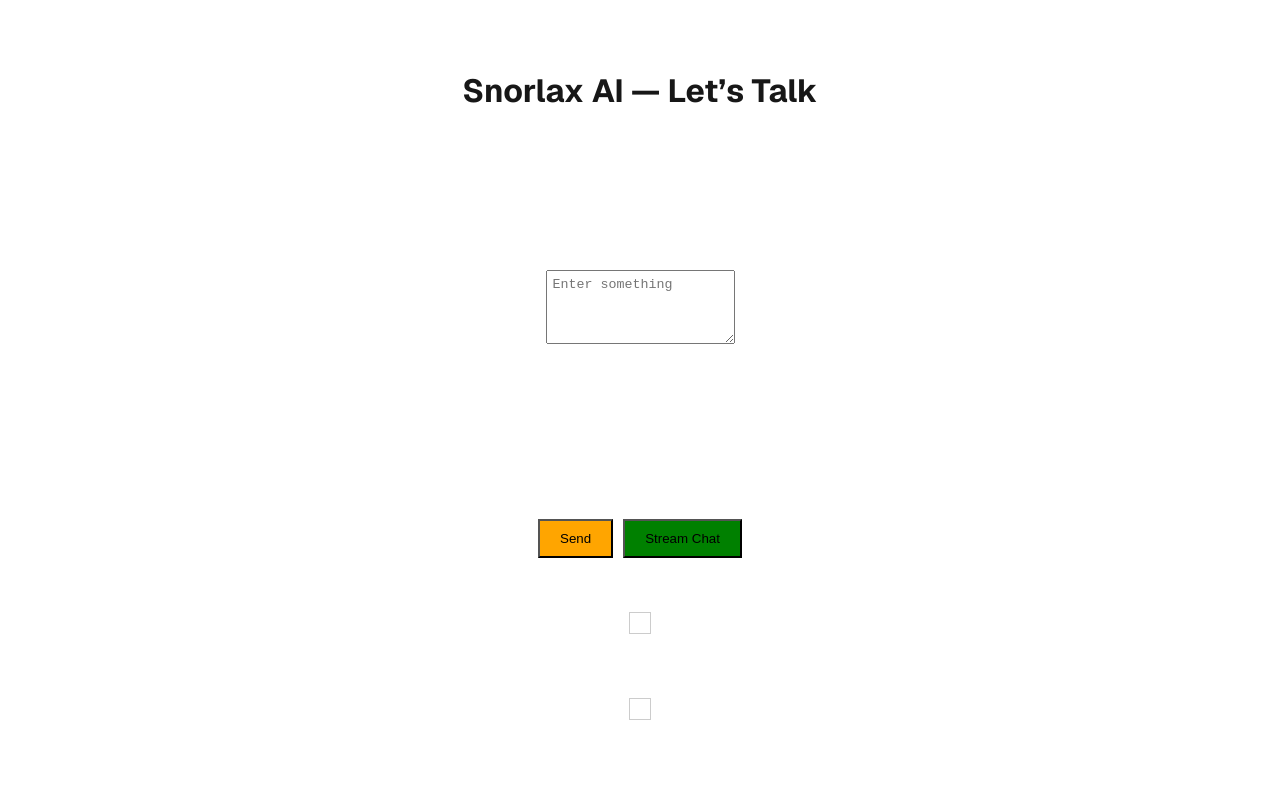
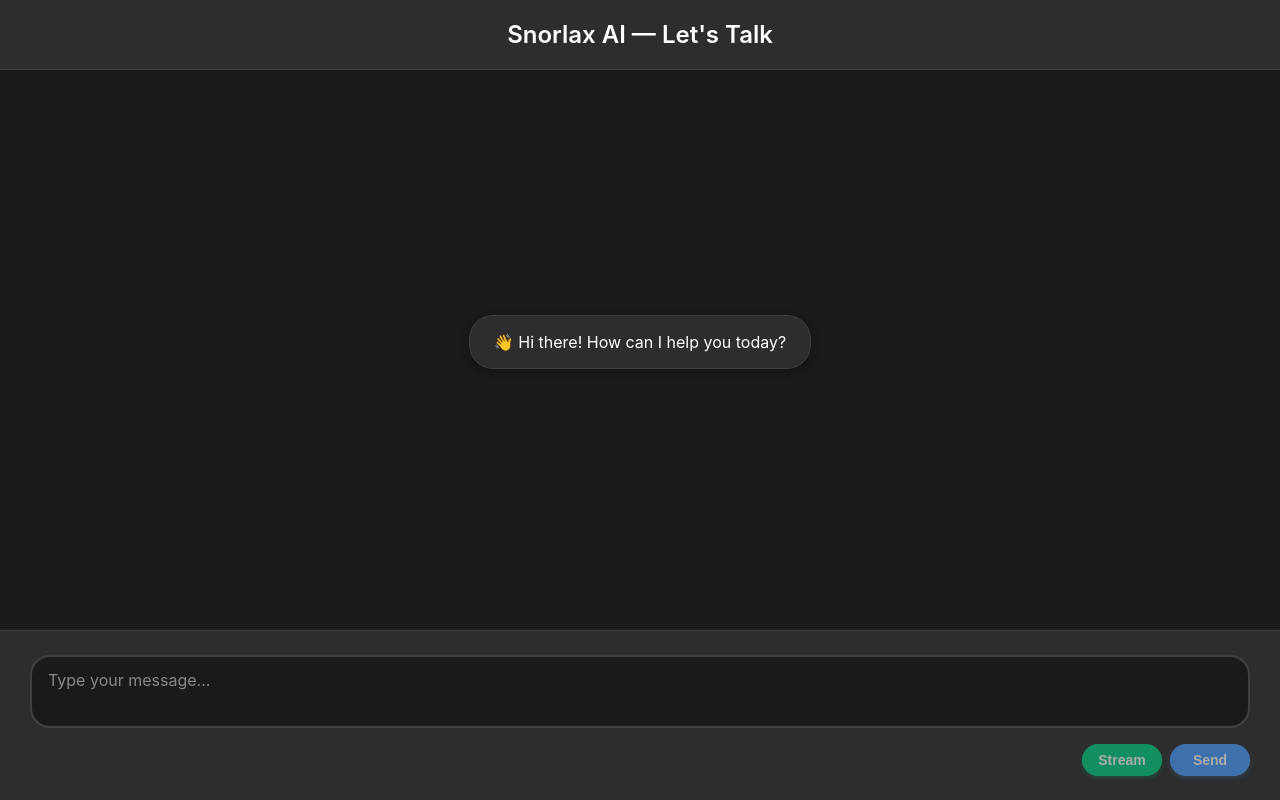
Before and after one commit to Ravi-Ranjan-Sharma-droid/AI-Stream-app, a Next.js app: page / in a window 1280 px wide. Built offline with nearby package versions, Linux system fonts and the light colour scheme.

Commit message:
layout add by claude

```diff
--- a/app/page.js
+++ b/app/page.js
@@ -1,18 +1,35 @@
 "use client";
 import Image from "next/image";
 import styles from "./page.module.css";
-import { useState } from "react";
+import { useState, useEffect, useRef } from "react";
 
 export default function Home() {
   const [message, setMessage] = useState("");
   const [response, setResponse] = useState("");
-  const [streaming, setStreaming] = useState("");
-  const [loading, setLoading] = useState("");
+  const [streaming, setStreaming] = useState(false);
+  const [loading, setLoading] = useState(false);
   const [streamResponse, setStreamResponse] = useState("");
+  const messagesEndRef = useRef(null);
+  const responseAreaRef = useRef(null);
+
+  // Auto scroll to bottom when new content is added
+  const scrollToBottom = () => {
+    if (responseAreaRef.current) {
+      responseAreaRef.current.scrollTop = responseAreaRef.current.scrollHeight;
+    }
+  };
+
+  // Scroll when responses change
+  useEffect(() => {
+    scrollToBottom();
+  }, [response, streamResponse]);
 
   const handleChat = async () => {
+    if (!message.trim()) return;
+
     setLoading(true);
     setResponse("");
+    setStreamResponse("");
 
     try {
       const res = await fetch("/api/nap", {
@@ -25,6 +42,7 @@
 
       const data = await res.json();
       setResponse(data.response);
+      setMessage(""); // Clear input after sending
     } catch (error) {
       setResponse(`Error ${error.message}`);
     }
@@ -32,8 +50,11 @@
   };
 
   const handleStreamChat = async () => {
+    if (!message.trim()) return;
+
     setStreaming(true);
     setStreamResponse("");
+    setResponse("");
 
     try {
       const res = await fetch("/api/chat-stream", {
@@ -51,16 +72,22 @@
         const { done, value } = await reader.read();
         if (done) break;
 
-        const chunk = decoder.decode(value)
-        const lines = chunk.split("\n")
+        const chunk = decoder.decode(value);
+        const lines = chunk.split("\n");
 
         for (const line of lines) {
           if (line.startsWith("data: ")) {
             const data = JSON.parse(line.substring(6));
-            setStreamResponse((prev) => prev + data.content)
+            setStreamResponse((prev) => {
+              const newContent = prev + data.content;
+              // Trigger scroll after state update
+              setTimeout(scrollToBottom, 10);
+              return newContent;
+            });
           }
         }
       }
+      setMessage(""); // Clear input after streaming completes
     } catch (error) {
       console.error("Error parsing stream data:", error);
     }
@@ -69,58 +96,66 @@
 
   return (
     <div className={styles.page}>
-      <h1>Snorlax AI — Let’s Talk</h1>
-      <div>
+      <div className={styles.container}>
+        <h1 className={styles.title}>Snorlax AI — Let's Talk</h1>
+
+        <div ref={responseAreaRef} className={styles.responseSection}>
+          {!response && !streamResponse && (
+            <div className={styles.welcomeMessage}>
+              <p>👋 Hi there! How can I help you today?</p>
+            </div>
+          )}
+
+          {response && (
+            <div className={styles.responseBox}>
+              <div className={styles.responseTitle}>AI Response</div>
+              <div className={styles.responseContent}>{response}</div>
+            </div>
+          )}
+
+          {streamResponse && (
+            <div className={styles.responseBox}>
+              <div className={styles.responseTitle}>AI Stream</div>
+              <div className={styles.responseContent}>{streamResponse}</div>
+            </div>
+          )}
+          <div ref={messagesEndRef} />
+        </div>
+
+        <div className={styles.inputSection}>
           <textarea
             value={message}
             onChange={(e) => setMessage(e.target.value)}
-          placeholder="Enter something"
-          rows={4}
-          style={{
-            width: "100%",
-            marginBottom: "10px",
-            padding: "6px",
+            placeholder="Type your message..."
+            rows={2}
+            className={styles.textarea}
+            onKeyDown={(e) => {
+              if (e.key === "Enter" && !e.shiftKey) {
+                e.preventDefault();
+                if (message.trim() && !loading && !streaming) {
+                  handleChat();
+                }
+              }
             }}
           />
-      </div>
-      <div>
+
+          <div className={styles.buttonGroup}>
+            <button
+              onClick={handleStreamChat}
+              disabled={loading || streaming || !message.trim()}
+              className={`${styles.button} ${styles.streamButton}`}
+            >
+              {streaming ? "Streaming..." : "Stream"}
+            </button>
             <button
               onClick={handleChat}
-          style={{
-            padding: "10px 20px",
-            backgroundColor: "orange",
-          }}
+              disabled={loading || streaming || !message.trim()}
+              className={`${styles.button} ${styles.sendButton}`}
             >
-          {loading ? "Thinking..." : "Send"}
-        </button>
-        <button
-          onClick={handleStreamChat}
-          style={{
-            padding: "10px 20px",
-            backgroundColor: "green",
-            marginLeft: "10px",
-          }}
-        >
-          {loading ? "Thinking..." : "Stream Chat"}
+              {loading ? "Sending..." : "Send"}
             </button>
           </div>
-      <div
-        style={{
-          border: "1px solid #ccc",
-          padding: "10px",
-          whiteSpace: "pre-wrap",
-        }}
-      >
-        {response}
         </div>
-      <div
-        style={{
-          border: "1px solid #ccc",
-          padding: "10px",
-          whiteSpace: "pre-wrap",
-        }}
-      >
-        {streamResponse}
       </div>
     </div>
   );
--- a/app/page.module.css
+++ b/app/page.module.css
@@ -1,167 +1,245 @@
 .page {
-  --gray-rgb: 0, 0, 0;
-  --gray-alpha-200: rgba(var(--gray-rgb), 0.08);
-  --gray-alpha-100: rgba(var(--gray-rgb), 0.05);
-
-  --button-primary-hover: #383838;
-  --button-secondary-hover: #f2f2f2;
-
-  display: grid;
-  grid-template-rows: 20px 1fr 20px;
-  align-items: center;
-  justify-items: center;
-  min-height: 100svh;
-  padding: 80px;
-  gap: 64px;
-  font-family: var(--font-geist-sans);
+  min-height: 100vh;
+  background: #0f0f0f;
+  display: flex;
+  justify-content: center;
+  align-items: stretch;
+  padding: 0;
+  font-family: -apple-system, BlinkMacSystemFont, 'Segoe UI', Roboto, sans-serif;
 }
 
-@media (prefers-color-scheme: dark) {
+.container {
+  width: 100%;
+  height: 100vh;
+  display: flex;
+  flex-direction: column;
+  background: #1a1a1a;
+  overflow: hidden;
+}
+
+.title {
+  background: #2d2d2d;
+  color: #ffffff;
+  text-align: center;
+  font-size: 1.5rem;
+  font-weight: 600;
+  margin: 0;
+  padding: 20px;
+  box-shadow: 0 2px 4px rgba(0, 0, 0, 0.3);
+  flex-shrink: 0;
+  border-bottom: 1px solid #404040;
+}
+
+.inputSection {
+  padding: 20px;
+  background: #2d2d2d;
+  border-top: 1px solid #404040;
+  flex-shrink: 0;
+}
+
+.textarea {
+  width: 100%;
+  min-height: 50px;
+  max-height: 120px;
+  padding: 12px 16px;
+  border: 2px solid #404040;
+  border-radius: 20px;
+  font-size: 15px;
+  font-family: inherit;
+  resize: none;
+  margin-bottom: 12px;
+  transition: all 0.2s ease;
+  background: #1a1a1a;
+  box-sizing: border-box;
+  color: #ffffff;
+  line-height: 1.4;
+}
+
+.textarea:focus {
+  outline: none;
+  border-color: #4a9eff;
+  box-shadow: 0 0 0 3px rgba(74, 158, 255, 0.2);
+}
+
+.textarea::placeholder {
+  color: #888888;
+}
+
+.buttonGroup {
+  display: flex;
+  gap: 8px;
+  justify-content: flex-end;
+}
+
+.button {
+  padding: 8px 16px;
+  border: none;
+  border-radius: 18px;
+  font-size: 14px;
+  font-weight: 600;
+  cursor: pointer;
+  transition: all 0.2s ease;
+  color: white;
+  min-width: 80px;
+}
+
+.button:disabled {
+  opacity: 0.6;
+  cursor: not-allowed;
+  transform: none;
+}
+
+.sendButton {
+  background: #4a9eff;
+  box-shadow: 0 2px 4px rgba(74, 158, 255, 0.3);
+}
+
+.sendButton:not(:disabled):hover {
+  background: #3d8bdb;
+  transform: translateY(-1px);
+}
+
+.streamButton {
+  background: #00d084;
+  box-shadow: 0 2px 4px rgba(0, 208, 132, 0.3);
+}
+
+.streamButton:not(:disabled):hover {
+  background: #00b874;
+  transform: translateY(-1px);
+}
+
+.responseSection {
+  flex: 1;
+  overflow-y: auto;
+  padding: 20px;
+  display: flex;
+  flex-direction: column;
+  gap: 16px;
+  background: #1a1a1a;
+}
+
+.responseBox {
+  max-width: 70%;
+  background: #2d2d2d;
+  border-radius: 18px;
+  padding: 12px 16px;
+  box-shadow: 0 2px 8px rgba(0, 0, 0, 0.3);
+  align-self: flex-start;
+  border: 1px solid #404040;
+  position: relative;
+  margin-bottom: 4px;
+}
+
+.responseBox:last-child {
+  margin-bottom: 0;
+}
+
+.responseTitle {
+  background: #4a9eff;
+  color: white;
+  margin: -12px -16px 8px -16px;
+  padding: 8px 16px;
+  font-size: 12px;
+  font-weight: 600;
+  border-radius: 18px 18px 4px 4px;
+  text-transform: uppercase;
+  letter-spacing: 0.5px;
+}
+
+.responseContent {
+  white-space: pre-wrap;
+  line-height: 1.4;
+  color: #ffffff;
+  font-size: 15px;
+  margin: 0;
+}
+
+.welcomeMessage {
+  text-align: center;
+  color: #888888;
+  font-size: 16px;
+  padding: 40px 20px;
+  flex: 1;
+  display: flex;
+  align-items: center;
+  justify-content: center;
+}
+
+.welcomeMessage p {
+  margin: 0;
+  background: #2d2d2d;
+  color: #ffffff;
+  padding: 16px 24px;
+  border-radius: 24px;
+  box-shadow: 0 2px 8px rgba(0, 0, 0, 0.3);
+  border: 1px solid #404040;
+}
+
+/* Responsive Design */
+@media (max-width: 768px) {
   .page {
-    --gray-rgb: 255, 255, 255;
-    --gray-alpha-200: rgba(var(--gray-rgb), 0.145);
-    --gray-alpha-100: rgba(var(--gray-rgb), 0.06);
+    padding: 0;
+  }
 
-    --button-primary-hover: #ccc;
-    --button-secondary-hover: #1a1a1a;
+  .container {
+    height: 100vh;
+    width: 100%;
+  }
+
+  .title {
+    font-size: 1.25rem;
+    padding: 16px;
+  }
+
+  .buttonGroup {
+    flex-direction: row;
+    justify-content: space-between;
+  }
+
+  .button {
+    flex: 1;
+    margin: 0 4px;
+  }
+
+  .responseBox {
+    max-width: 85%;
   }
 }
 
-.main {
-  display: flex;
-  flex-direction: column;
-  gap: 32px;
-  grid-row-start: 2;
-}
-
-.main ol {
-  font-family: var(--font-geist-mono);
-  padding-left: 0;
-  margin: 0;
-  font-size: 14px;
-  line-height: 24px;
-  letter-spacing: -0.01em;
-  list-style-position: inside;
-}
-
-.main li:not(:last-of-type) {
-  margin-bottom: 8px;
-}
-
-.main code {
-  font-family: inherit;
-  background: var(--gray-alpha-100);
-  padding: 2px 4px;
-  border-radius: 4px;
-  font-weight: 600;
-}
-
-.ctas {
-  display: flex;
-  gap: 16px;
-}
-
-.ctas a {
-  appearance: none;
-  border-radius: 128px;
-  height: 48px;
-  padding: 0 20px;
-  border: 1px solid transparent;
-  transition:
-    background 0.2s,
-    color 0.2s,
-    border-color 0.2s;
-  cursor: pointer;
-  display: flex;
-  align-items: center;
-  justify-content: center;
-  font-size: 16px;
-  line-height: 20px;
-  font-weight: 500;
-}
-
-a.primary {
-  background: var(--foreground);
-  color: var(--background);
-  gap: 8px;
-}
-
-a.secondary {
-  border-color: var(--gray-alpha-200);
-  min-width: 158px;
-}
-
-.footer {
-  grid-row-start: 3;
-  display: flex;
-  gap: 24px;
-}
-
-.footer a {
-  display: flex;
-  align-items: center;
-  gap: 8px;
-}
-
-.footer img {
-  flex-shrink: 0;
-}
-
-/* Enable hover only on non-touch devices */
-@media (hover: hover) and (pointer: fine) {
-  a.primary:hover {
-    background: var(--button-primary-hover);
-    border-color: transparent;
+@media (max-width: 480px) {
+  .inputSection {
+    padding: 16px;
   }
 
-  a.secondary:hover {
-    background: var(--button-secondary-hover);
-    border-color: transparent;
+  .responseSection {
+    padding: 16px;
   }
 
-  .footer a:hover {
-    text-decoration: underline;
-    text-underline-offset: 4px;
+  .textarea {
+    min-height: 44px;
+  }
+
+  .responseBox {
+    max-width: 90%;
   }
 }
 
-@media (max-width: 600px) {
-  .page {
-    padding: 32px;
-    padding-bottom: 80px;
+/* Desktop full width */
+@media (min-width: 769px) {
+  .responseSection {
+    padding: 30px;
   }
 
-  .main {
-    align-items: center;
+  .inputSection {
+    padding: 24px 30px;
   }
 
-  .main ol {
-    text-align: center;
+  .responseBox {
+    max-width: 75%;
   }
 
-  .ctas {
-    flex-direction: column;
-  }
-
-  .ctas a {
-    font-size: 14px;
-    height: 40px;
-    padding: 0 16px;
-  }
-
-  a.secondary {
-    min-width: auto;
-  }
-
-  .footer {
-    flex-wrap: wrap;
-    align-items: center;
-    justify-content: center;
+  .textarea {
+    font-size: 16px;
   }
 }
-
-@media (prefers-color-scheme: dark) {
-  .logo {
-    filter: invert();
-  }
-}
```
Lines whose indentation alone changed are shown as unchanged.
